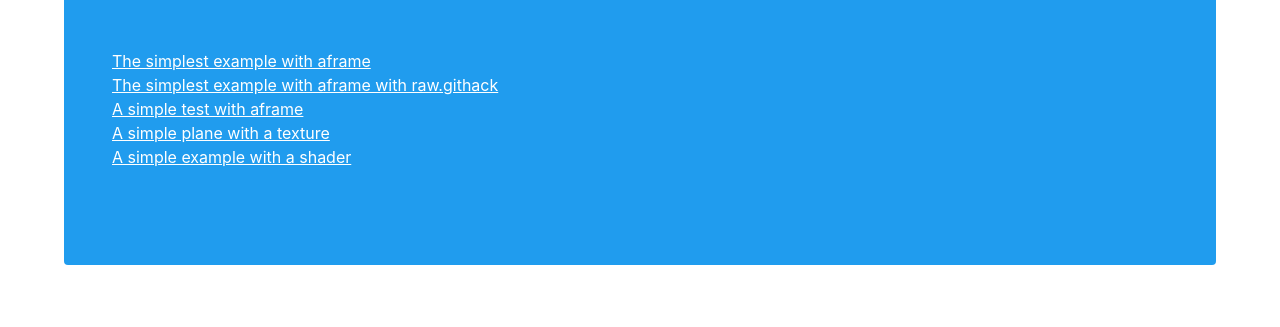
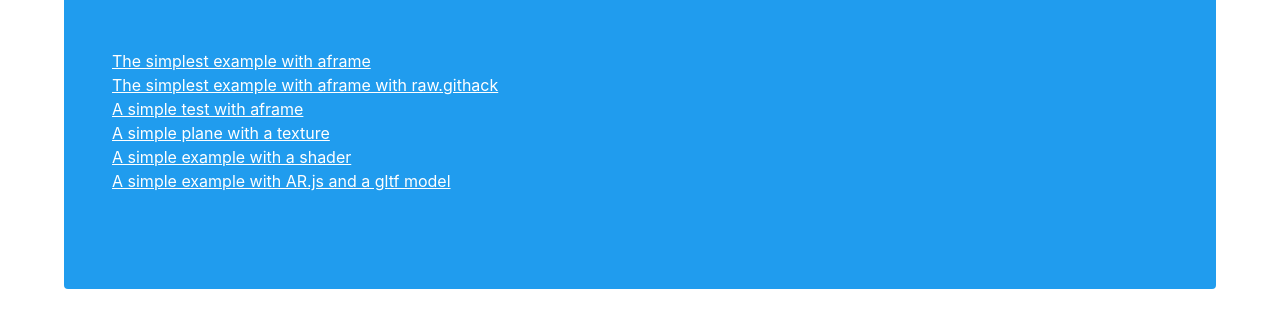
Before and after one commit to sheikhsid/ar-project, a website: page index.html in a window 1280 px wide. Shown: the part 239-566 px from the top of the page. Drawn offline with nearby package versions, Linux system fonts and the light colour scheme.

Commit message:
update for gltf

```diff
--- a/index.html
+++ b/index.html
@@ -21,8 +21,8 @@
 									<li><a href="aframe/aframe-test.html">A simple test with aframe</a></li>
 									<li><a href="aframe/aframe-ar-plane-texture.html">A simple plane with a texture</a></li>
 									<li><a href="aframe/aframe-ar-shader.html">A simple example with a shader</a></li>
-									<!-- <li><a href="aframe/aframe-ar-gltf.html">A simple example with AR.js and a gltf model</a></li>
-									<li><a href="aframe/aframe-ar-simple-gltf.html">A simpler example with AR.js and the Duck gltf model</a></li> -->
+									 <li><a href="aframe/aframe-ar-gltf.html">A simple example with AR.js and a gltf model</a></li>
+									<!-- <li><a href="aframe/aframe-ar-simple-gltf.html">A simpler example with AR.js and the Duck gltf model</a></li> -->
 								</ul>
 						</article>
 					</div>
```
